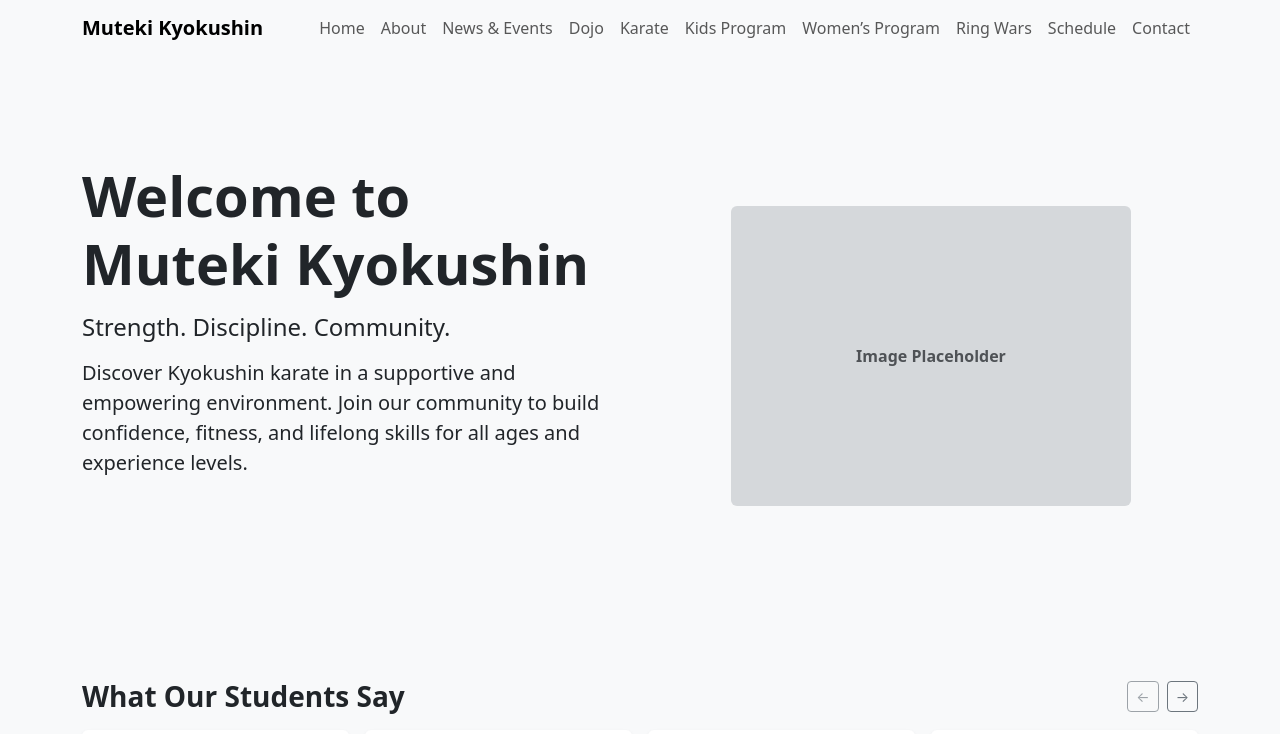
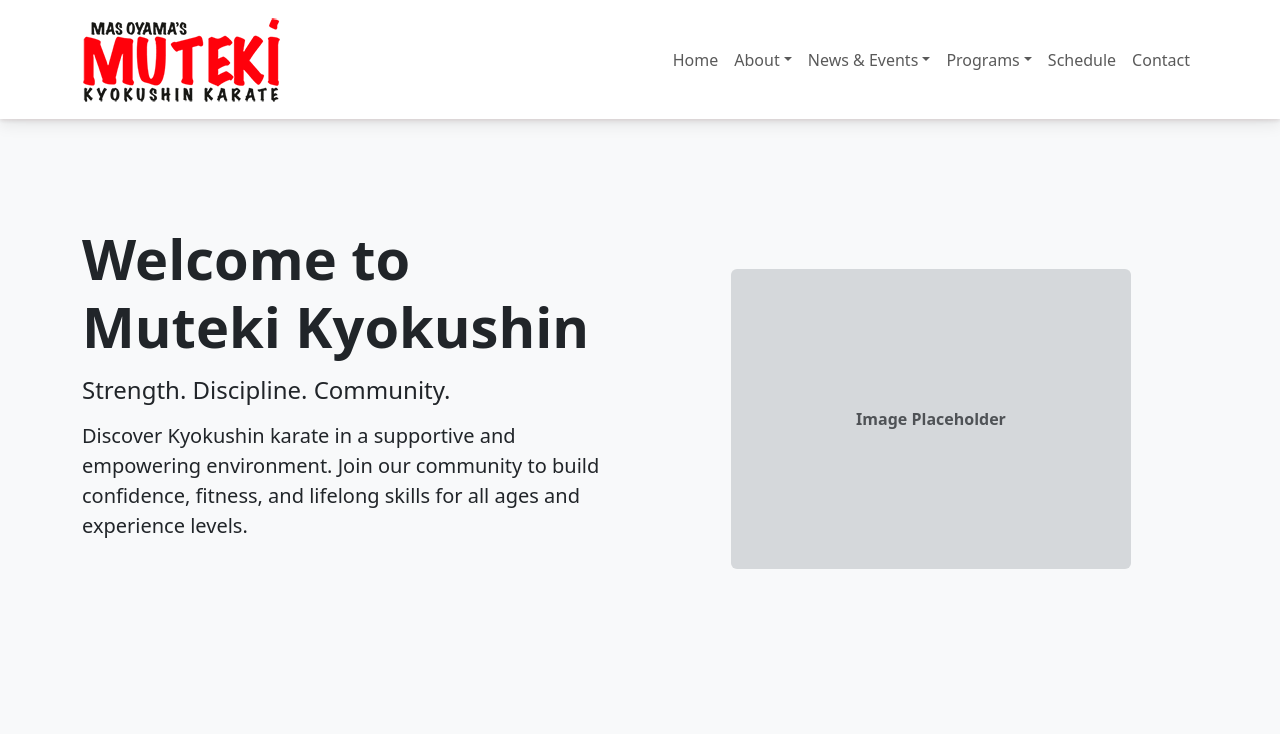
Before and after one commit to sjvarnum/website-mutekikyokushin, a React (Vite) app: page / in a window 1280 px wide. Shown: the top 734 px of the page. Built offline with nearby package versions, Linux system fonts and the light colour scheme.

Commit message:
feat: add navigation, news/events, and program components with responsive layouts

```diff
--- a/src/components/KidsProgram/KidsProgram.tsx
+++ b/src/components/KidsProgram/KidsProgram.tsx
@@ -1,7 +1,7 @@
 import React from "react";
 
 const KidsProgram: React.FC = () => (
-  <section className="kids-program-section bg-light py-5 border-bottom">
+  <section id="kids" className="kids-program-section bg-light py-5 border-bottom">
     <div className="container">
       <div className="row align-items-center g-5 flex-lg-row flex-column-reverse">
         {/* Left Column: Image Placeholder */}
--- /dev/null
+++ b/src/components/Navigation/Navigation.css
@@ -0,0 +1,3 @@
+.navigation {
+  box-shadow: 0 4px 16px rgba(0,0,0,0.10), 0 1.5px 4px rgba(80,0,0,0.10);
+}
--- a/src/components/Navigation/Navigation.tsx
+++ b/src/components/Navigation/Navigation.tsx
@@ -1,13 +1,14 @@
 // src/components/Navigation/Navigation.tsx
 import React from 'react';
+import logoNavigation from '../../assets/logo-navigation.png';
+import './Navigation.css';
 
 const Navigation: React.FC = () => (
-  <nav className="navbar navbar-expand-lg navbar-light bg-light sticky-top navigation">
+  <nav className="navbar navbar-expand-lg navbar-light bg-white sticky-top navigation">
     <div className="container">
-      <a className="navbar-brand navigation__logo fw-bold" href="#">
-        {/* TODO: Replace text with logo image if available */}
-        Muteki Kyokushin
-      </a>
+      <a className="navbar-brand navigation__logo" href="#">
+  <img src={logoNavigation} alt="Muteki Kyokushin Logo" className="img-fluid" style={{ maxHeight: 120 }} />
+</a>
       <button className="navbar-toggler" type="button" data-bs-toggle="collapse" data-bs-target="#navbarNav"
         aria-controls="navbarNav" aria-expanded="false" aria-label="Toggle navigation">
         <span className="navbar-toggler-icon"></span>
@@ -15,13 +16,36 @@
       <div className="collapse navbar-collapse navigation__menu justify-content-end" id="navbarNav">
         <ul className="navbar-nav ms-auto mb-2 mb-lg-0">
           <li className="nav-item"><a className="nav-link" href="#hero">Home</a></li>
-          <li className="nav-item"><a className="nav-link" href="#about">About</a></li>
-          <li className="nav-item"><a className="nav-link" href="#news">News & Events</a></li>
-          <li className="nav-item"><a className="nav-link" href="#dojo">Dojo</a></li>
-          <li className="nav-item"><a className="nav-link" href="#karate">Karate</a></li>
-          <li className="nav-item"><a className="nav-link" href="#kids">Kids Program</a></li>
-          <li className="nav-item"><a className="nav-link" href="#womens">Women’s Program</a></li>
-          <li className="nav-item"><a className="nav-link" href="#ringwars">Ring Wars</a></li>
+          <li className="nav-item dropdown">
+  <a className="nav-link dropdown-toggle" href="#about" id="aboutDropdown" role="button" data-bs-toggle="dropdown" aria-expanded="false">
+    About
+  </a>
+  <ul className="dropdown-menu" aria-labelledby="aboutDropdown">
+    <li><a className="dropdown-item" href="#about">About</a></li>
+    <li><a className="dropdown-item" href="#karate">Karate</a></li>
+    <li><a className="dropdown-item" href="#dojo">Dojo</a></li>
+  </ul>
+</li>
+          <li className="nav-item dropdown">
+  <a className="nav-link dropdown-toggle" href="#news" id="newsDropdown" role="button" data-bs-toggle="dropdown" aria-expanded="false">
+    News & Events
+  </a>
+  <ul className="dropdown-menu" aria-labelledby="newsDropdown">
+    <li><a className="dropdown-item" href="#news">News & Events</a></li>
+    <li><a className="dropdown-item" href="#ringwars">Ring Wars</a></li>
+  </ul>
+</li>
+
+          <li className="nav-item dropdown">
+  <a className="nav-link dropdown-toggle" href="#" id="programsDropdown" role="button" data-bs-toggle="dropdown" aria-expanded="false">
+    Programs
+  </a>
+  <ul className="dropdown-menu" aria-labelledby="programsDropdown">
+    <li><a className="dropdown-item" href="#kids">Kids Program</a></li>
+    <li><a className="dropdown-item" href="#adults">Adult Program</a></li>
+  </ul>
+</li>
+
           <li className="nav-item"><a className="nav-link" href="#schedule">Schedule</a></li>
           <li className="nav-item"><a className="nav-link" href="#contact">Contact</a></li>
         </ul>
--- a/src/components/NewsEvents/NewsEvents.tsx
+++ b/src/components/NewsEvents/NewsEvents.tsx
@@ -80,7 +80,7 @@
   const next = () => setCurrent((prev) => (prev + 1) % featuredItems.length);
 
   return (
-    <section className="news-events-section bg-white py-5 border-bottom">
+    <section id="news" className="news-events-section bg-white py-5 border-bottom">
       <div className="container">
         <h2 className="fw-bold display-6 mb-3 text-center">News & Events</h2>
         <p className="text-center text-muted mb-4">
@@ -90,7 +90,10 @@
         <div className="position-relative mb-5">
           <div className="row justify-content-center align-items-center">
             <div className="col-12 col-md-10 col-lg-8">
-              <div className="card flex-row flex-md-row flex-column align-items-center shadow-sm overflow-hidden">
+              {featuredItems[current].title.includes('Ring Wars') && (
+  <div id="ringwars" style={{ position: 'absolute', top: '-80px', left: 0, width: '1px', height: '1px', overflow: 'hidden' }} aria-hidden="true"></div>
+)}
+<div className="card flex-row flex-md-row flex-column align-items-center shadow-sm overflow-hidden">
                 {/* Image placeholder */}
                 <div className="d-flex align-items-center justify-content-center bg-secondary bg-opacity-25" style={{ minWidth: 150, minHeight: 150, width: 180, height: 180 }}>
                   <span className="text-muted fw-semibold">Image Placeholder</span>
--- a/src/components/WomensProgram/WomensProgram.tsx
+++ b/src/components/WomensProgram/WomensProgram.tsx
@@ -1,7 +1,7 @@
 import React from "react";
 
 const WomensProgram: React.FC = () => (
-  <section className="womens-program-section bg-white py-5 border-bottom">
+  <section id="adults" className="womens-program-section bg-white py-5 border-bottom">
     <div className="container">
       <div className="row align-items-center g-5 flex-lg-row-reverse flex-column">
         {/* Right Column (desktop): Image Placeholder */}
```
